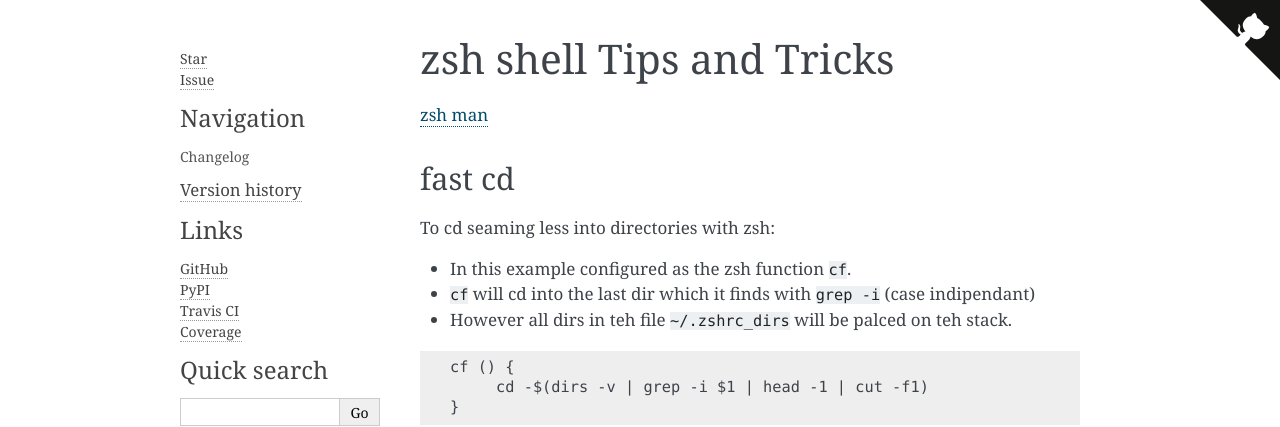
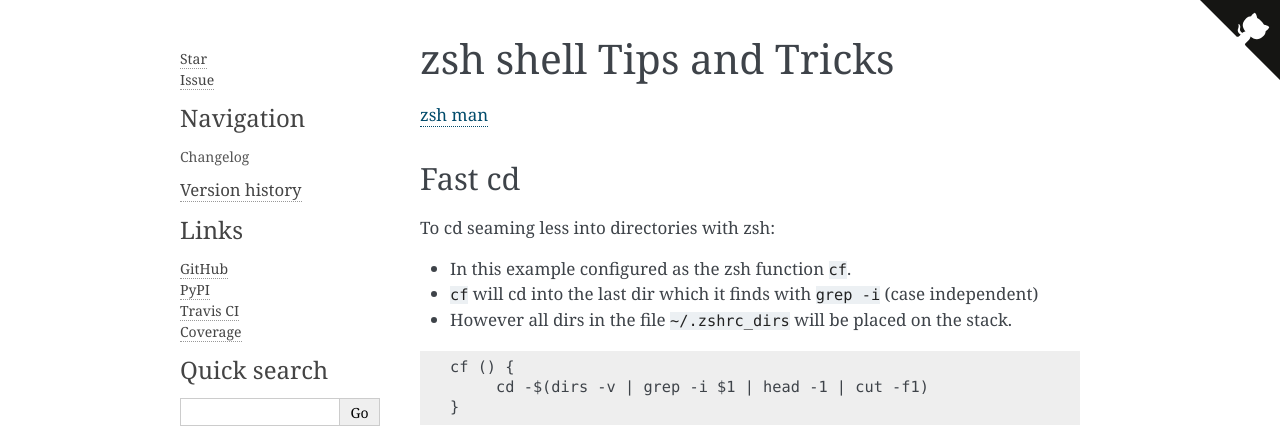
Before and after one commit to cruisen/cli-calc, a Sphinx documentation site: the page built from docs/extras/zsh.md, in a window 1280 px wide. Shown: the top 427 px of the page. Built offline with Sphinx 7.4.7, drawn with Linux system fonts in a browser that asks for light colours.

Commit message:
fix spelling

````diff
--- a/docs/extras/zsh.md
+++ b/docs/extras/zsh.md
@@ -2,12 +2,12 @@
 
 [zsh man](https://zsh.sourceforge.io/Doc/zsh_a4.pdf)
 
-## fast cd
+## Fast cd
 To cd seaming less into directories with zsh:
 
 - In this example configured as the zsh function ```cf```.
-- ```cf``` will cd into the last dir which it finds with ```grep -i``` (case indipendant)
-- However all dirs in teh file ```~/.zshrc_dirs``` will be palced on teh stack.
+- ```cf``` will cd into the last dir which it finds with ```grep -i``` (case independent)
+- However all dirs in the file ```~/.zshrc_dirs``` will be placed on the stack.
 
 ```
 cf () {
````
